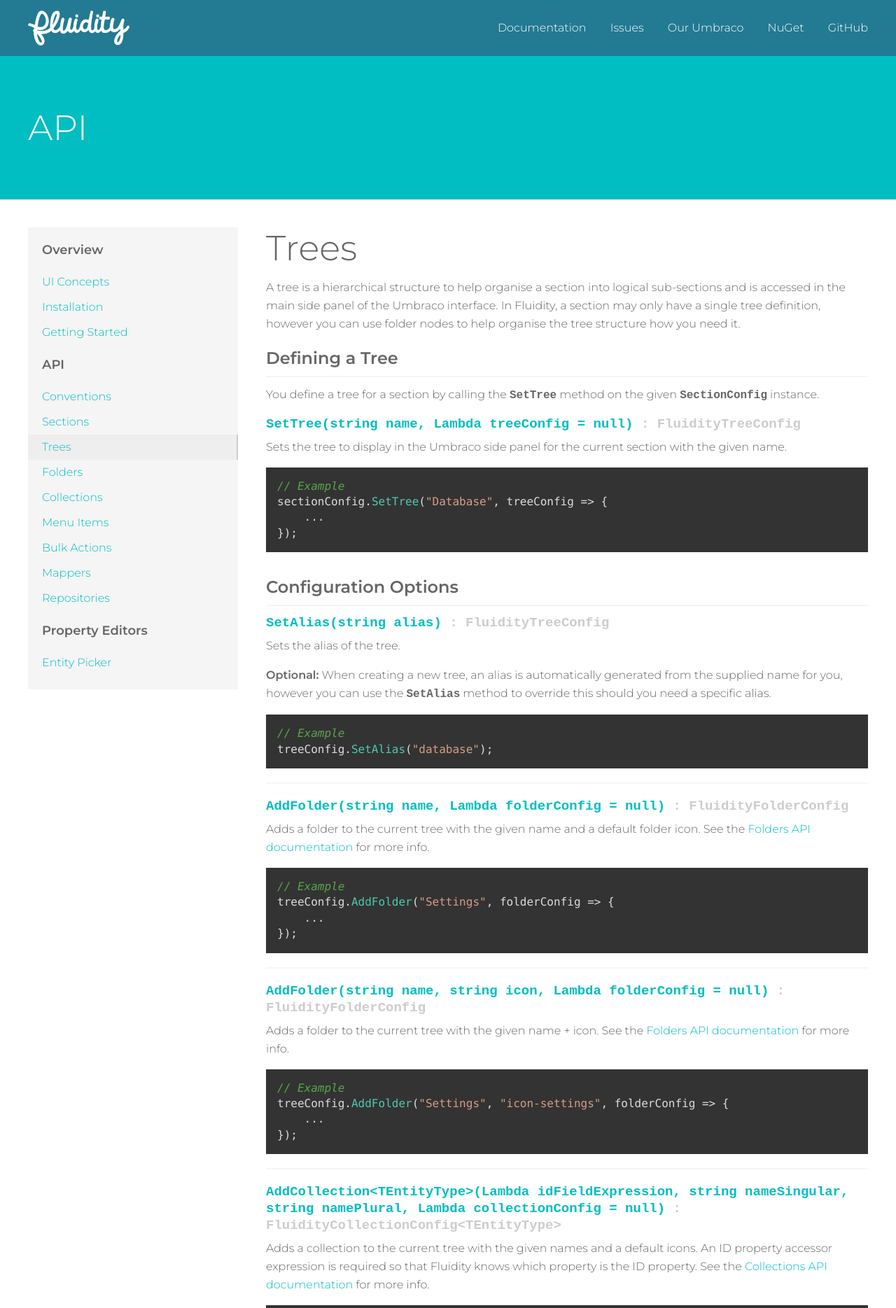
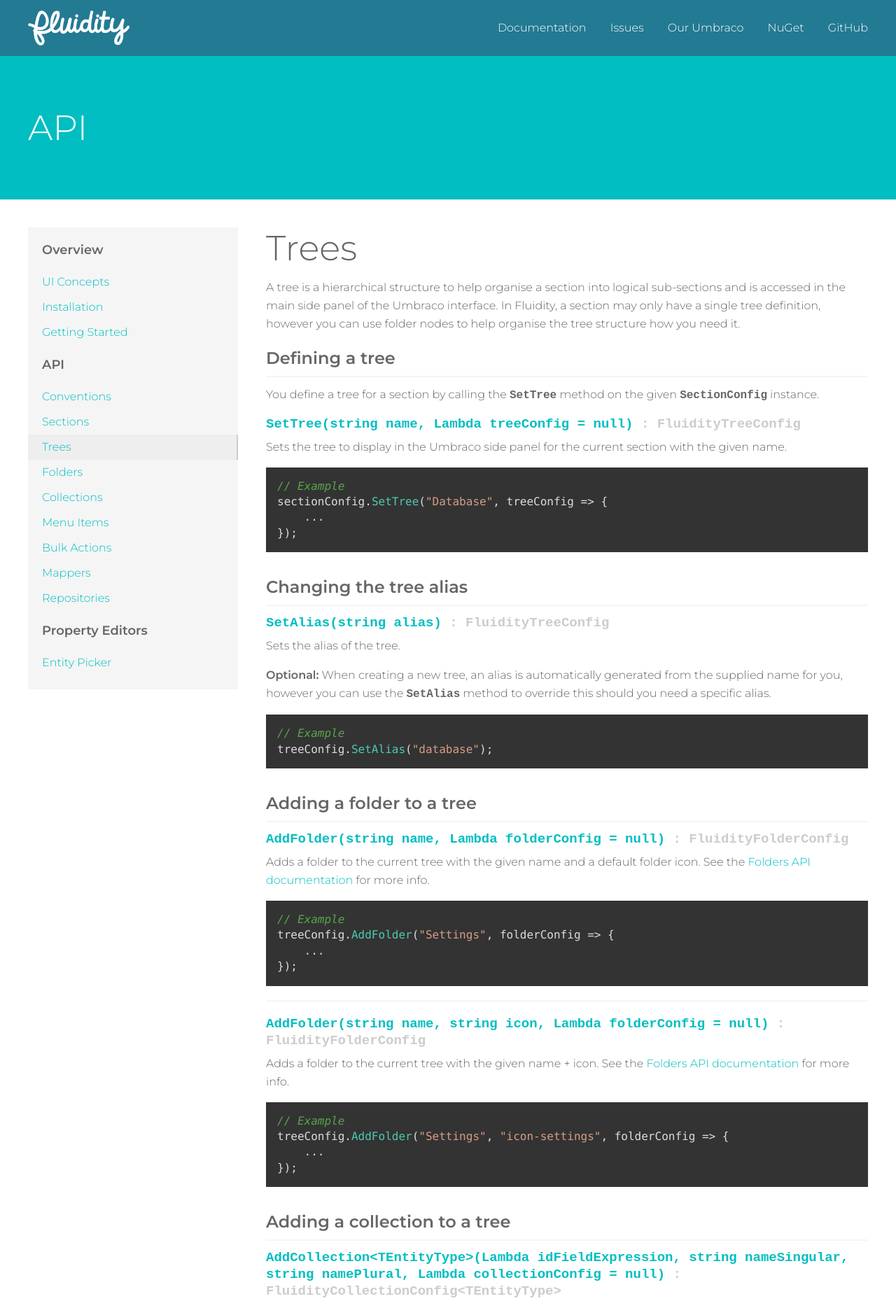
Before and after one commit to mattbrailsford/umbraco-fluidity, a Jekyll site: the page built from docs/_pages/02-api-02-trees.md, in a window 1280 px wide. Shown: the top 1869 px of the page at 70% size. Built offline with Jekyll 4.4.1, drawn with Linux system fonts in a browser that asks for light colours; some of the changed text lies outside the part shown.

Commit message:
Trying multiple headers

`````diff
--- a/docs/_layouts/default.html
+++ b/docs/_layouts/default.html
@@ -57,7 +57,7 @@
     </section>
     <footer>
         <a href="{{ site.baseurl }}/"><img class="badge" src="{{ site.baseurl }}/img/badge_black.png" alt="Fluidity" /></a>
-        <p>Copyright &copy; Matt Brailsford 2017. All rights reserved.</p>
+        <p>Copyright &copy; Matt Brailsford 2017.<br />All rights reserved.</p>
     </footer>
 
     <script src="{{ site.baseurl }}/js/jquery-2.1.4.min.js"></script>
--- a/docs/_pages/02-api-02-trees.md
+++ b/docs/_pages/02-api-02-trees.md
@@ -7,7 +7,7 @@ permalink: /api/trees/index.html
 
 A tree is a hierarchical structure to help organise a section into logical sub-sections and is accessed in the main side panel of the Umbraco interface. In Fluidity, a section may only have a single tree definition, however you can use folder nodes to help organise the tree structure how you need it.
 
-### Defining a Tree
+### Defining a tree
 
 You define a tree for a section by calling the `SetTree` method on the given `SectionConfig` instance.
 
@@ -23,7 +23,7 @@ sectionConfig.SetTree("Database", treeConfig => {
 });
 ````
 
-### Configuration Options
+### Changing the tree alias
 {: .mt}
 
 #### SetAlias(string alias) *: FluidityTreeConfig*
@@ -38,7 +38,8 @@ Sets the alias of the tree.
 treeConfig.SetAlias("database");
 ````
 
----
+### Adding a folder to a tree
+{: .mt}
 
 #### AddFolder(string name, Lambda folderConfig = null) *: FluidityFolderConfig*
 {: .signature}
@@ -66,7 +67,8 @@ treeConfig.AddFolder("Settings", "icon-settings", folderConfig => {
 });
 ````
 
----
+### Adding a collection to a tree
+{: .mt}
 
 #### AddCollection&lt;TEntityType&gt;(Lambda idFieldExpression, string nameSingular, string namePlural, Lambda collectionConfig = null) *: FluidityCollectionConfig&lt;TEntityType&gt;*
 {: .signature}
--- a/docs/css/styles.css
+++ b/docs/css/styles.css
@@ -247,6 +247,7 @@ header h2 {
 
 .body-content {
     margin-bottom: 2em;
+    overflow: hidden;
 }
 
 .body-content > *:first-child {
`````
Also changed, not shown: docs/_pages/02-api-01-sections.md (+4 -3 lines).
